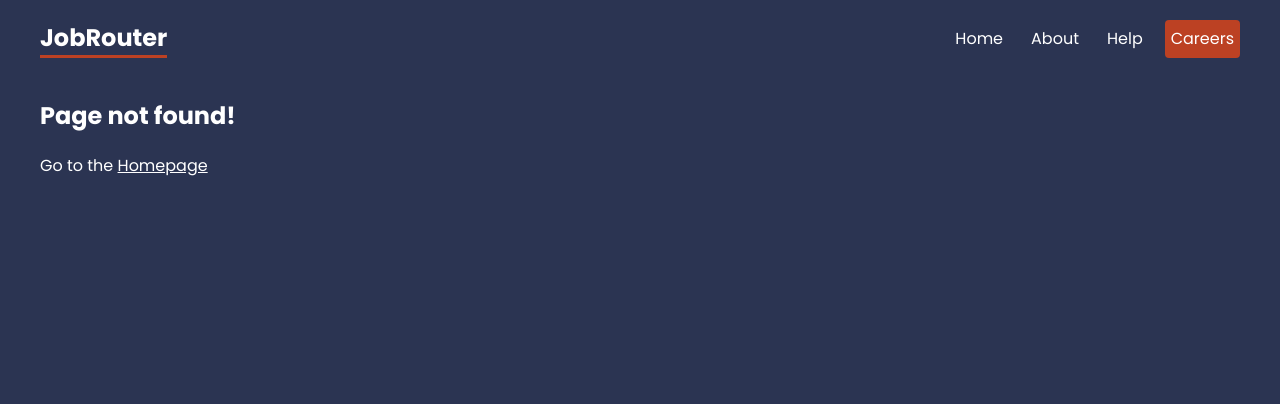
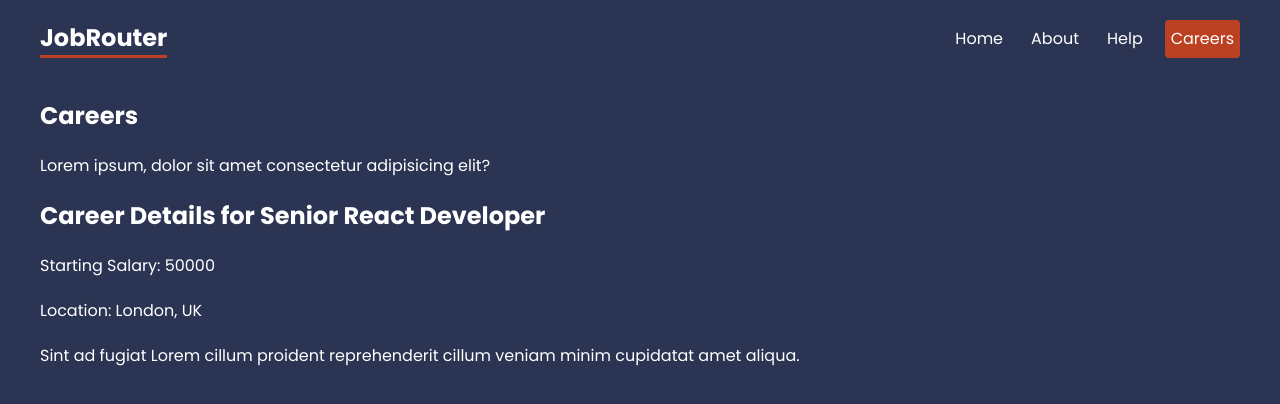
Before and after one commit to Eray-Adiyaman/ReactRouterPrac, a React (Create React App) app: page /careers/1 in a window 1280 px wide. Before the commit this address had no page. Shown: the top 404 px of the page. Built offline with nearby package versions, Linux system fonts and the light colour scheme; data requests are answered from the project's data file; the HTML template or start-up script is replaced by a standard one.

Commit message:
Route Paramaters

```diff
--- a/src/App.js
+++ b/src/App.js
@@ -9,6 +9,7 @@
 import Faq from "./pages/help/Faq";
 import Contact from "./pages/help/Contact";
 import Careers, { careersLoader } from "./pages/careers/Careers";
+import CareerDetails, { careerDetailsLoader } from "./pages/careers/CareerDetails";
 
 //layouts
 import RootLayout from "./layouts/RootLayout";
@@ -35,7 +36,13 @@
           loader={careersLoader}
 
         />
+        <Route
+          path=":id"
+          element={<CareerDetails />}
+          loader={careerDetailsLoader}
+        />
       </Route>
+
 
       <Route path="*" element={<NotFound />} />
     </Route>
--- /dev/null
+++ b/src/pages/careers/CareerDetails.js
@@ -0,0 +1,30 @@
+import { useLoaderData, useParams } from "react-router-dom";
+
+export default function CareerDetails() {
+  const { id } = useParams();
+  const career = useLoaderData();
+
+  return (
+    <div className="career-details">
+      <h2>Career Details for {career.title}</h2>
+      <p>Starting Salary: {career.salary} </p>
+      <p>Location: {career.location}</p>
+
+      <div className="details">
+        <p>
+          Sint ad fugiat Lorem cillum proident reprehenderit cillum veniam minim
+          cupidatat amet aliqua.
+        </p>
+      </div>
+    </div>
+  );
+}
+
+//loader function
+export const careerDetailsLoader = async ({ params }) => {
+  const { id } = params;
+
+  const res = await fetch("http://localhost:4000/careers/" + id);
+
+  return res.json();
+};
--- a/src/pages/careers/Careers.js
+++ b/src/pages/careers/Careers.js
@@ -6,7 +6,7 @@
   return (
     <div className="careers">
       {careers.map(career => (
-        <Link to="/" key={career.id}>
+        <Link to={career.id.toString()} key={career.id}>
           <p>{career.title}</p>
           <p>Based in {career.location}</p>
         </Link>
```
